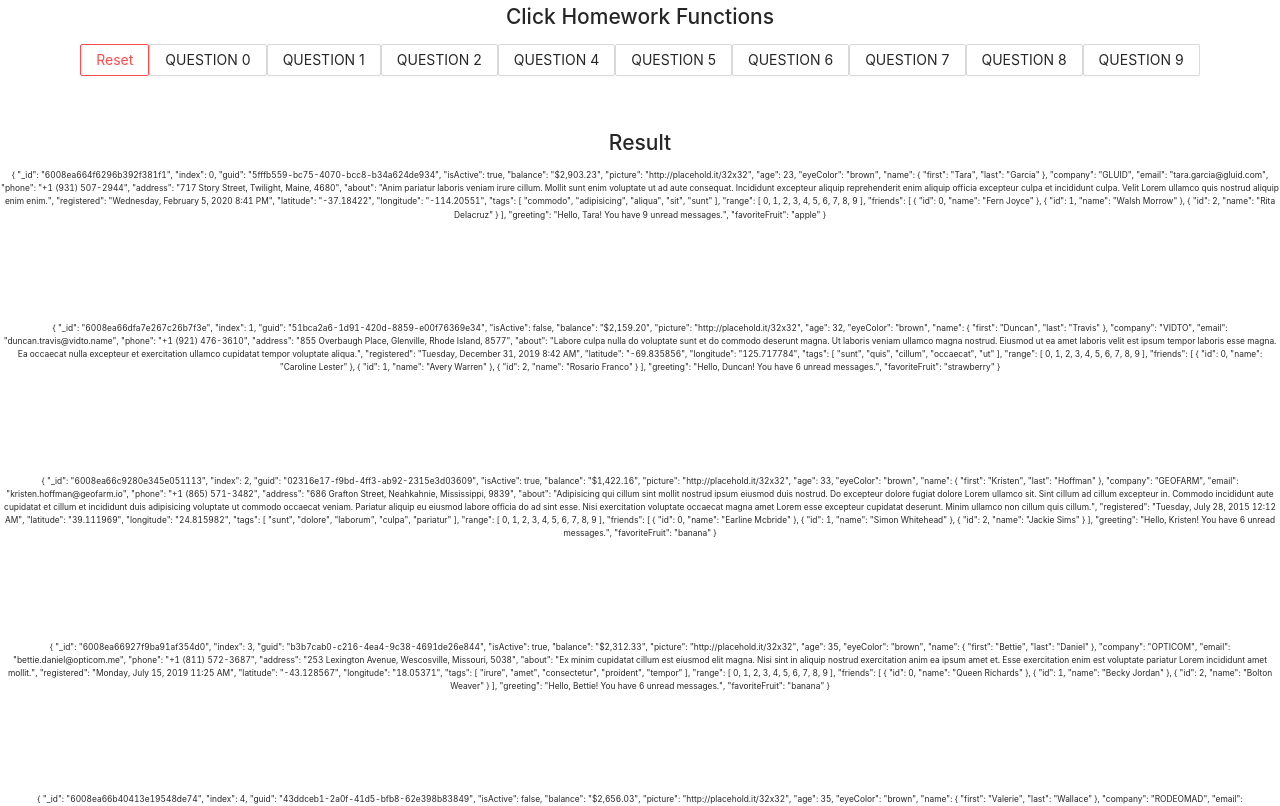
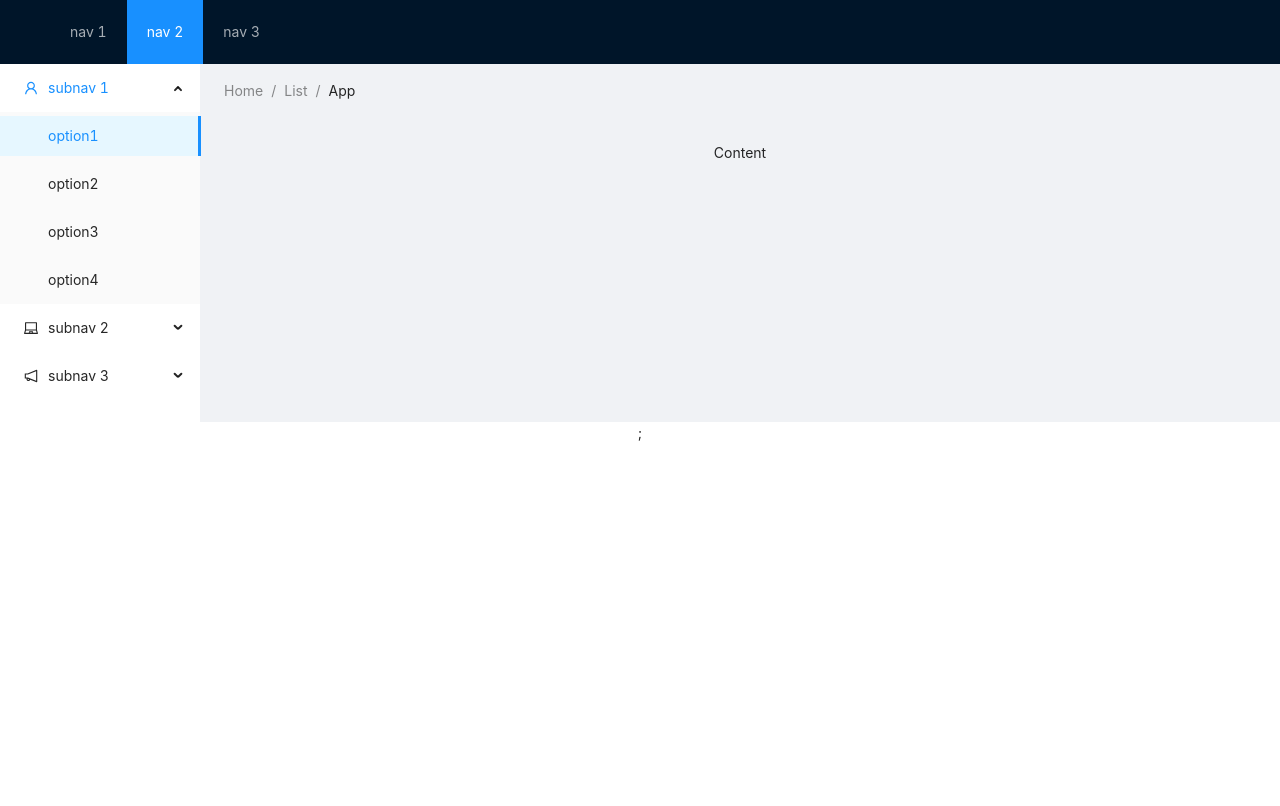
Before and after one commit to nickybbro/contact_manager, a React (Create React App) app: page / in a window 1280 px wide. Shown: the top 806 px of the page. Built offline with nearby package versions, Linux system fonts and the light colour scheme.

Commit message:
Adding Home Page

```diff
--- a/src/App.js
+++ b/src/App.js
@@ -1,13 +1,12 @@
-import logo from "./logo.svg";
 import "./App.css";
-import { ArrayHomework } from "./components/ArrayHomework";
+import { HomePage } from "./components/HomePage";
 
 function App() {
   return (
     <div className="App">
-      <ArrayHomework defaultValue={0} />;
+      <HomePage defaultValue={0} />;
     </div>
-  );
+  )
 }
 
 export default App;
--- /dev/null
+++ b/src/components/HomePage.jsx
@@ -0,0 +1,76 @@
+import React from "react";
+import { testData } from "../utility/dummydata";
+import { Layout, Menu, Breadcrumb } from "antd";
+import {
+  UserOutlined,
+  LaptopOutlined,
+  NotificationOutlined,
+} from "@ant-design/icons";
+
+const { SubMenu } = Menu;
+const { Header, Content, Sider } = Layout;
+
+export const HomePage = () => {
+  return (
+    <Layout>
+      <Header className="header">
+        <div className="logo" />
+        <Menu theme="dark" mode="horizontal" defaultSelectedKeys={["2"]}>
+          <Menu.Item key="1">nav 1</Menu.Item>
+          <Menu.Item key="2">nav 2</Menu.Item>
+          <Menu.Item key="3">nav 3</Menu.Item>
+        </Menu>
+      </Header>
+      <Layout>
+        <Sider width={200} className="site-layout-background">
+          <Menu
+            mode="inline"
+            defaultSelectedKeys={["1"]}
+            defaultOpenKeys={["sub1"]}
+            style={{ height: "100%", borderRight: 0 }}
+          >
+            <SubMenu key="sub1" icon={<UserOutlined />} title="subnav 1">
+              <Menu.Item key="1">option1</Menu.Item>
+              <Menu.Item key="2">option2</Menu.Item>
+              <Menu.Item key="3">option3</Menu.Item>
+              <Menu.Item key="4">option4</Menu.Item>
+            </SubMenu>
+            <SubMenu key="sub2" icon={<LaptopOutlined />} title="subnav 2">
+              <Menu.Item key="5">option5</Menu.Item>
+              <Menu.Item key="6">option6</Menu.Item>
+              <Menu.Item key="7">option7</Menu.Item>
+              <Menu.Item key="8">option8</Menu.Item>
+            </SubMenu>
+            <SubMenu
+              key="sub3"
+              icon={<NotificationOutlined />}
+              title="subnav 3"
+            >
+              <Menu.Item key="9">option9</Menu.Item>
+              <Menu.Item key="10">option10</Menu.Item>
+              <Menu.Item key="11">option11</Menu.Item>
+              <Menu.Item key="12">option12</Menu.Item>
+            </SubMenu>
+          </Menu>
+        </Sider>
+        <Layout style={{ padding: "0 24px 24px" }}>
+          <Breadcrumb style={{ margin: "16px 0" }}>
+            <Breadcrumb.Item>Home</Breadcrumb.Item>
+            <Breadcrumb.Item>List</Breadcrumb.Item>
+            <Breadcrumb.Item>App</Breadcrumb.Item>
+          </Breadcrumb>
+          <Content
+            className="site-layout-background"
+            style={{
+              padding: 24,
+              margin: 0,
+              minHeight: 280,
+            }}
+          >
+            Content
+          </Content>
+        </Layout>
+      </Layout>
+    </Layout>
+  );
+};
```
